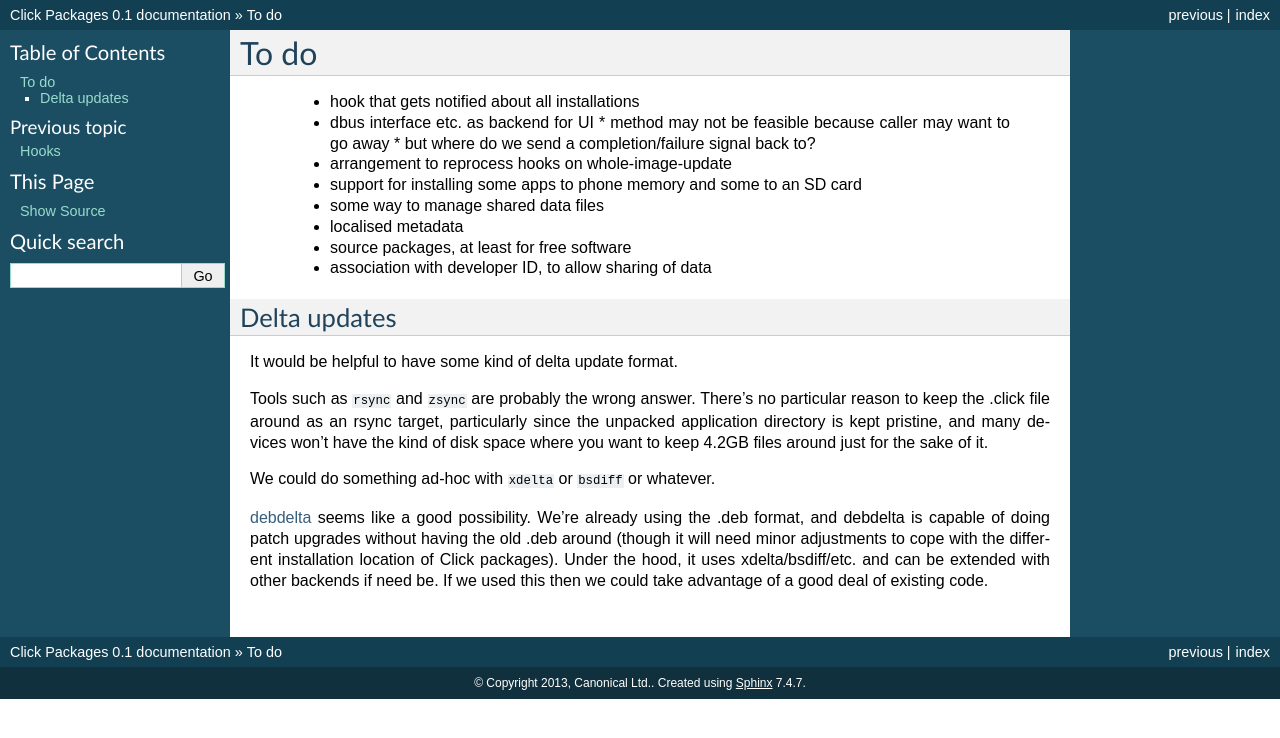
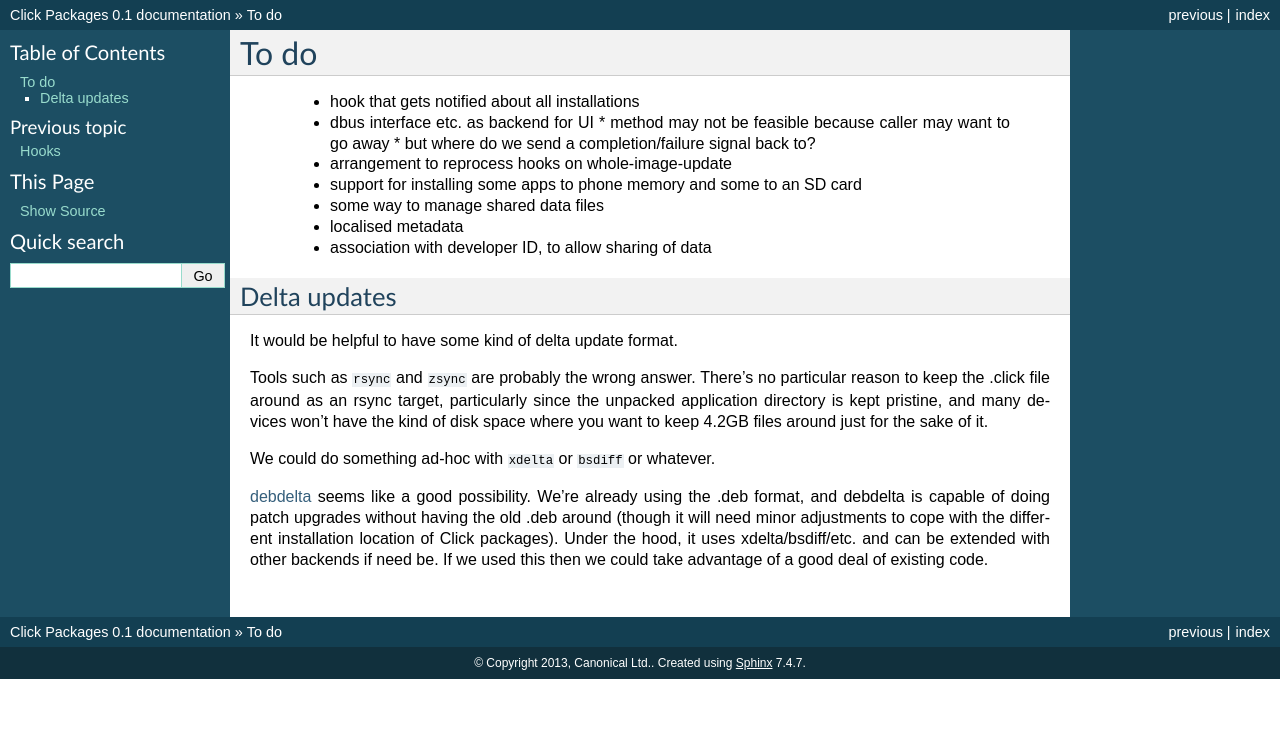
Before and after one commit to ubports/click, a Sphinx documentation site: the page built from doc/todo.rst, in a window 1280 px wide. Shown: the top 738 px of the page. Built offline with Sphinx 7.4.7, drawn with Linux system fonts in a browser that asks for light colours.

Commit message:
todo: source packages done, at least skeletally

```diff
--- a/doc/todo.rst
+++ b/doc/todo.rst
@@ -10,7 +10,6 @@ To do
  * support for installing some apps to phone memory and some to an SD card
  * some way to manage shared data files
  * localised metadata
- * source packages, at least for free software
  * association with developer ID, to allow sharing of data
 
 Delta updates
```
